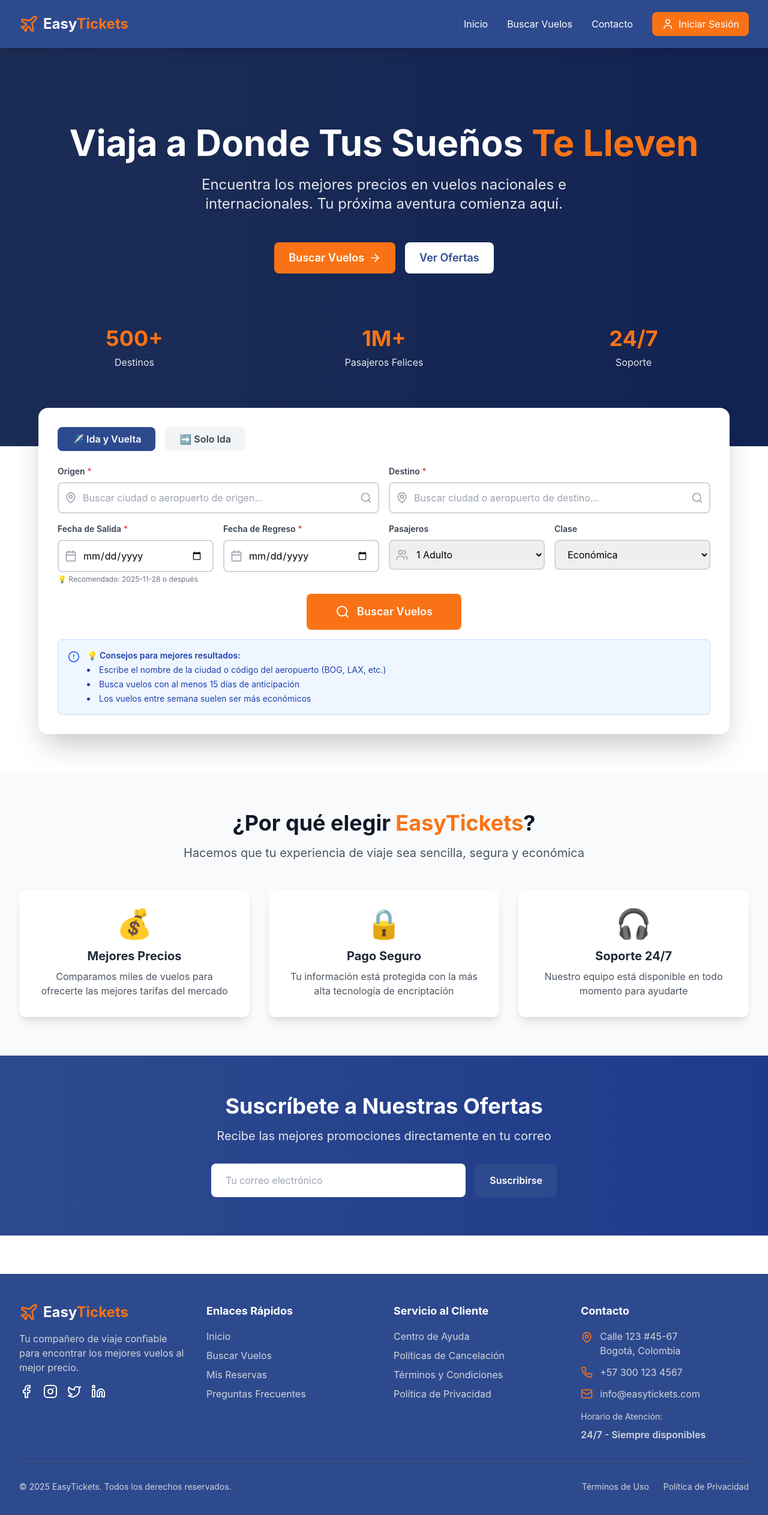
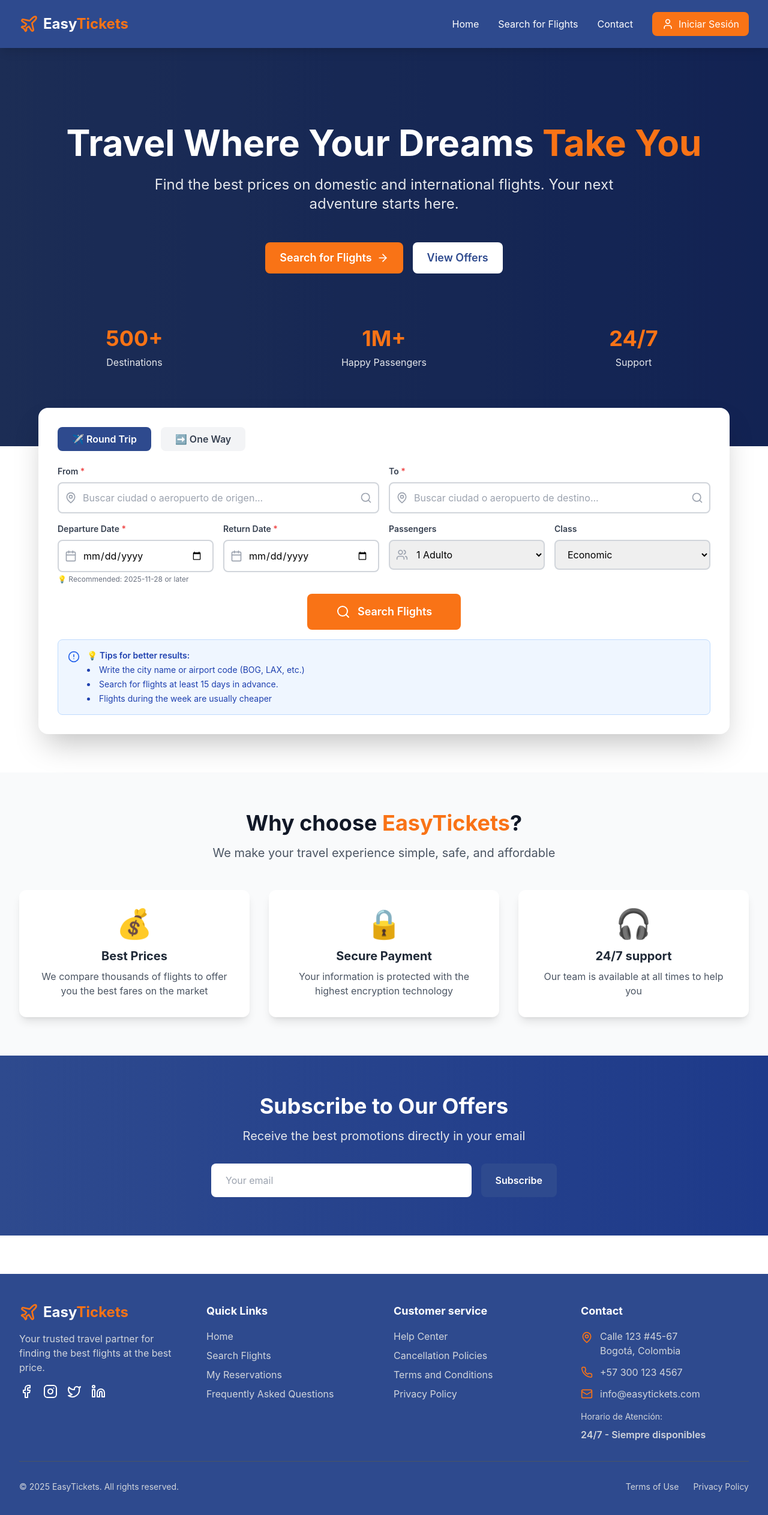
Before and after one commit to JhonEdward10/Aerolinea-EasyTicket, a React (Vite) app in the folder easytickets/: page / in a window 1280 px wide. Shown: the top 2526 px of the page at 60% size. Built offline with nearby package versions, Linux system fonts and the light colour scheme.

Commit message:
Cambiando idioma

```diff
--- a/easytickets/src/components/Footer.jsx
+++ b/easytickets/src/components/Footer.jsx
@@ -13,7 +13,7 @@ const Footer = () => {
               <span className="text-2xl font-bold">Easy<span className="text-secondary">Tickets</span></span>
             </div>
             <p className="text-gray-300 mb-4">
-              Tu compañero de viaje confiable para encontrar los mejores vuelos al mejor precio.
+              Your trusted travel partner for finding the best flights at the best price.
             </p>
             <div className="flex space-x-4">
               <a href="#" className="hover:text-secondary transition-colors duration-300">
@@ -33,26 +33,26 @@ const Footer = () => {
 
           {/* Quick Links */}
           <div>
-            <h3 className="text-lg font-bold mb-4">Enlaces Rápidos</h3>
+            <h3 className="text-lg font-bold mb-4">Quick Links</h3>
             <ul className="space-y-2">
               <li>
                 <a href="#inicio" className="text-gray-300 hover:text-secondary transition-colors duration-300">
-                  Inicio
+                  Home
                 </a>
               </li>
               <li>
                 <a href="#buscar" className="text-gray-300 hover:text-secondary transition-colors duration-300">
-                  Buscar Vuelos
+                  Search Flights
                 </a>
               </li>
               <li>
                 <a href="#" className="text-gray-300 hover:text-secondary transition-colors duration-300">
-                  Mis Reservas
+                  My Reservations
                 </a>
               </li>
               <li>
                 <a href="#" className="text-gray-300 hover:text-secondary transition-colors duration-300">
-                  Preguntas Frecuentes
+                  Frequently Asked Questions
                 </a>
               </li>
             </ul>
@@ -60,26 +60,26 @@ const Footer = () => {
 
           {/* Customer Service */}
           <div>
-            <h3 className="text-lg font-bold mb-4">Servicio al Cliente</h3>
+            <h3 className="text-lg font-bold mb-4">Customer service</h3>
             <ul className="space-y-2">
               <li>
                 <a href="#" className="text-gray-300 hover:text-secondary transition-colors duration-300">
-                  Centro de Ayuda
+                  Help Center
                 </a>
               </li>
               <li>
                 <a href="#" className="text-gray-300 hover:text-secondary transition-colors duration-300">
-                  Políticas de Cancelación
+                  Cancellation Policies
                 </a>
               </li>
               <li>
                 <a href="#" className="text-gray-300 hover:text-secondary transition-colors duration-300">
-                  Términos y Condiciones
+                  Terms and Conditions
                 </a>
               </li>
               <li>
                 <a href="#" className="text-gray-300 hover:text-secondary transition-colors duration-300">
-                  Política de Privacidad
+                  Privacy Policy
                 </a>
               </li>
             </ul>
@@ -87,7 +87,7 @@ const Footer = () => {
 
           {/* Contact Info */}
           <div>
-            <h3 className="text-lg font-bold mb-4">Contacto</h3>
+            <h3 className="text-lg font-bold mb-4">Contact</h3>
             <ul className="space-y-3">
               <li className="flex items-start space-x-3">
                 <MapPin className="w-5 h-5 text-secondary flex-shrink-0 mt-1" />
@@ -120,14 +120,14 @@ const Footer = () => {
         <div className="border-t border-gray-600 pt-8">
           <div className="flex flex-col md:flex-row justify-between items-center space-y-4 md:space-y-0">
             <p className="text-gray-300 text-sm text-center md:text-left">
-              © 2025 EasyTickets. Todos los derechos reservados.
+              © 2025 EasyTickets. All rights reserved.
             </p>
             <div className="flex items-center space-x-6">
               <a href="#" className="text-gray-300 hover:text-secondary transition-colors duration-300 text-sm">
-                Términos de Uso
+                Terms of Use
               </a>
               <a href="#" className="text-gray-300 hover:text-secondary transition-colors duration-300 text-sm">
-                Política de Privacidad
+                Privacy Policy
               </a>
             </div>
           </div>
--- a/easytickets/src/components/Hero.jsx
+++ b/easytickets/src/components/Hero.jsx
@@ -9,23 +9,23 @@ const Hero = () => {
       <div className="relative max-w-7xl mx-auto px-4 sm:px-6 lg:px-8 py-24 md:py-32">
         <div className="text-center space-y-6">
           <h1 className="text-4xl md:text-6xl font-bold leading-tight">
-            Viaja a Donde Tus Sueños
-            <span className="text-secondary"> Te Lleven</span>
+            Travel Where Your Dreams
+            <span className="text-secondary"> Take You</span>
           </h1>
 
           <p className="text-xl md:text-2xl text-gray-200 max-w-3xl mx-auto">
-            Encuentra los mejores precios en vuelos nacionales e internacionales.
-            Tu próxima aventura comienza aquí.
+            Find the best prices on domestic and international flights.
+            Your next adventure starts here.
           </p>
 
           <div className="flex flex-col sm:flex-row gap-4 justify-center items-center pt-6">
             <button className="btn-primary flex items-center space-x-2 text-lg">
-              <span>Buscar Vuelos</span>
+              <span>Search for Flights</span>
               <ArrowRight className="w-5 h-5" />
             </button>
 
             <button className="bg-white text-primary hover:bg-gray-100 font-semibold py-3 px-6 rounded-lg transition-all duration-300 text-lg">
-              Ver Ofertas
+              View Offers
             </button>
           </div>
 
@@ -33,15 +33,15 @@ const Hero = () => {
           <div className="grid grid-cols-1 md:grid-cols-3 gap-8 pt-16">
             <div className="space-y-2">
               <div className="text-4xl font-bold text-secondary">500+</div>
-              <div className="text-gray-200">Destinos</div>
+              <div className="text-gray-200">Destinations</div>
             </div>
             <div className="space-y-2">
               <div className="text-4xl font-bold text-secondary">1M+</div>
-              <div className="text-gray-200">Pasajeros Felices</div>
+              <div className="text-gray-200">Happy Passengers</div>
             </div>
             <div className="space-y-2">
               <div className="text-4xl font-bold text-secondary">24/7</div>
-              <div className="text-gray-200">Soporte</div>
+              <div className="text-gray-200">Support</div>
             </div>
           </div>
         </div>
--- a/easytickets/src/components/NavBar.jsx
+++ b/easytickets/src/components/NavBar.jsx
@@ -16,9 +16,9 @@ const Navbar = () => {
 
           {/* Desktop Menu */}
           <div className="hidden md:flex items-center space-x-8">
-            <a href="#inicio" className="hover:text-secondary transition-colors duration-300">Inicio</a>
-            <a href="#buscar" className="hover:text-secondary transition-colors duration-300">Buscar Vuelos</a>
-            <a href="#contacto" className="hover:text-secondary transition-colors duration-300">Contacto</a>
+            <a href="#inicio" className="hover:text-secondary transition-colors duration-300">Home</a>
+            <a href="#buscar" className="hover:text-secondary transition-colors duration-300">Search for Flights</a>
+            <a href="#contacto" className="hover:text-secondary transition-colors duration-300">Contact</a>
             <button className="flex items-center space-x-2 bg-secondary hover:bg-orange-600 px-4 py-2 rounded-lg transition-all duration-300">
               <User className="w-5 h-5" />
               <span>Iniciar Sesión</span>
--- a/easytickets/src/components/SearchFlights.jsx
+++ b/easytickets/src/components/SearchFlights.jsx
@@ -102,7 +102,7 @@ const SearchFlights = () => {
                 : 'bg-gray-100 text-gray-700 hover:bg-gray-200'
             }`}
           >
-            ✈️ Ida y Vuelta
+            ✈️ Round Trip
           </button>
           <button
             type="button"
@@ -116,14 +116,14 @@ const SearchFlights = () => {
                 : 'bg-gray-100 text-gray-700 hover:bg-gray-200'
             }`}
           >
-            ➡️ Solo Ida
+            ➡️ One Way
           </button>
         </div>
 
         <form onSubmit={handleSubmit}>
           <div className="grid grid-cols-1 md:grid-cols-2 gap-4 mb-4">
             <AirportSelector
-              label="Origen"
+              label="From"
               value={searchData.origin}
               onChange={handleOriginChange}
               placeholder="Buscar ciudad o aeropuerto de origen..."
@@ -131,7 +131,7 @@ const SearchFlights = () => {
             />
 
             <AirportSelector
-              label="Destino"
+              label="To"
               value={searchData.destination}
               onChange={handleDestinationChange}
               placeholder="Buscar ciudad o aeropuerto de destino..."
@@ -142,7 +142,7 @@ const SearchFlights = () => {
           <div className="grid grid-cols-1 md:grid-cols-2 lg:grid-cols-4 gap-4 mb-4">
             <div className="relative">
               <label className="block text-sm font-semibold text-gray-700 mb-2">
-                Fecha de Salida <span className="text-red-500">*</span>
+                Departure Date <span className="text-red-500">*</span>
               </label>
               <div className="relative">
                 <Calendar className="absolute left-3 top-1/2 transform -translate-y-1/2 text-gray-400 w-5 h-5" />
@@ -157,14 +157,14 @@ const SearchFlights = () => {
                 />
               </div>
               <p className="text-xs text-gray-500 mt-1">
-                💡 Recomendado: {recommendedMin} o después
+                💡 Recommended: {recommendedMin} or later
               </p>
             </div>
 
             {tripType === 'roundTrip' && (
               <div className="relative">
                 <label className="block text-sm font-semibold text-gray-700 mb-2">
-                  Fecha de Regreso <span className="text-red-500">*</span>
+                  Return Date <span className="text-red-500">*</span>
                 </label>
                 <div className="relative">
                   <Calendar className="absolute left-3 top-1/2 transform -translate-y-1/2 text-gray-400 w-5 h-5" />
@@ -182,7 +182,7 @@ const SearchFlights = () => {
             )}
 
             <div className="relative">
-              <label className="block text-sm font-semibold text-gray-700 mb-2">Pasajeros</label>
+              <label className="block text-sm font-semibold text-gray-700 mb-2">Passengers</label>
               <div className="relative">
                 <Users className="absolute left-3 top-1/2 transform -translate-y-1/2 text-gray-400 w-5 h-5" />
                 <select
@@ -201,17 +201,17 @@ const SearchFlights = () => {
             </div>
 
             <div className="relative">
-              <label className="block text-sm font-semibold text-gray-700 mb-2">Clase</label>
+              <label className="block text-sm font-semibold text-gray-700 mb-2">Class</label>
               <select
                 name="class"
                 value={searchData.class}
                 onChange={handleChange}
                 className="input-field"
               >
-                <option value="economy">Económica</option>
+                <option value="economy">Economic</option>
                 <option value="premium">Premium Economy</option>
                 <option value="business">Business</option>
-                <option value="first">Primera Clase</option>
+                <option value="first">First Class</option>
               </select>
             </div>
           </div>
@@ -225,12 +225,12 @@ const SearchFlights = () => {
               {loading ? (
                 <>
                   <Loader2 className="w-6 h-6 animate-spin" />
-                  <span>Buscando vuelos...</span>
+                  <span>Looking for flights...</span>
                 </>
               ) : (
                 <>
                   <Search className="w-6 h-6" />
-                  <span>Buscar Vuelos</span>
+                  <span>Search Flights</span>
                 </>
               )}
             </button>
@@ -239,11 +239,11 @@ const SearchFlights = () => {
           <div className="bg-blue-50 border border-blue-200 rounded-lg p-4 flex items-start space-x-3 mt-4">
             <AlertCircle className="w-5 h-5 text-blue-600 flex-shrink-0 mt-0.5" />
             <div className="text-sm text-blue-800">
-              <p className="font-semibold mb-1">💡 Consejos para mejores resultados:</p>
+              <p className="font-semibold mb-1">💡 Tips for better results:</p>
               <ul className="list-disc list-inside space-y-1">
-                <li>Escribe el nombre de la ciudad o código del aeropuerto (BOG, LAX, etc.)</li>
-                <li>Busca vuelos con al menos 15 días de anticipación</li>
-                <li>Los vuelos entre semana suelen ser más económicos</li>
+                <li>Write the city name or airport code (BOG, LAX, etc.)</li>
+                <li>Search for flights at least 15 days in advance.</li>
+                <li>Flights during the week are usually cheaper</li>
               </ul>
             </div>
           </div>
@@ -256,19 +256,19 @@ const SearchFlights = () => {
           {loading ? (
             <div className="text-center py-16">
               <div className="inline-block animate-spin rounded-full h-16 w-16 border-4 border-primary border-t-secondary"></div>
-              <p className="mt-4 text-gray-600 text-lg">Buscando los mejores vuelos con Google Flights...</p>
-              <p className="mt-2 text-gray-500 text-sm">Esto puede tomar unos segundos</p>
+              <p className="mt-4 text-gray-600 text-lg">Looking for the best flights with Google Flights...</p>
+              <p className="mt-2 text-gray-500 text-sm">This may take a few seconds</p>
             </div>
           ) : error ? (
             <div className="bg-red-50 border-2 border-red-200 rounded-xl p-8 text-center">
               <div className="text-6xl mb-4">❌</div>
-              <h3 className="text-2xl font-bold text-red-700 mb-2">Error al buscar vuelos</h3>
+              <h3 className="text-2xl font-bold text-red-700 mb-2">Error when searching for flights</h3>
               <p className="text-red-600 mb-4">{error}</p>
               <button
                 onClick={() => setError(null)}
                 className="btn-primary"
               >
-                Intentar de nuevo
+                Try again
               </button>
             </div>
           ) : flights.length > 0 ? (
@@ -280,8 +280,8 @@ const SearchFlights = () => {
                 <p className="text-gray-600">
                   📅 {searchData.departureDate}
                   {searchData.returnDate && ` - ${searchData.returnDate}`} •
-                  👥 {searchData.passengers} pasajero{searchData.passengers > 1 ? 's' : ''} •
-                  🎫 {searchData.class === 'economy' ? 'Económica' : searchData.class === 'business' ? 'Business' : searchData.class === 'first' ? 'Primera Clase' : 'Premium Economy'}
+                  👥 {searchData.passengers} Passenger{searchData.passengers > 1 ? 's' : ''} •
+                  🎫 {searchData.class === 'economy' ? 'Economic' : searchData.class === 'business' ? 'Business' : searchData.class === 'first' ? 'First Class' : 'Premium Economy'}
                 </p>
               </div>
               <FlightResults
@@ -293,12 +293,12 @@ const SearchFlights = () => {
           ) : (
             <div className="text-center py-16 bg-white rounded-xl shadow-lg">
               <div className="text-6xl mb-4">😔</div>
-              <h3 className="text-2xl font-bold text-gray-700 mb-2">No encontramos vuelos</h3>
+              <h3 className="text-2xl font-bold text-gray-700 mb-2">We can't find flights</h3>
               <p className="text-gray-500 mb-4">
-                No hay vuelos disponibles para la ruta {searchData.origin} → {searchData.destination}
+                There are no flights available for this route {searchData.origin} → {searchData.destination}
               </p>
               <p className="text-gray-400 text-sm">
-                Intenta modificar tus fechas o selecciona otros aeropuertos
+                Try changing your dates or selecting other airports
               </p>
             </div>
           )}
--- a/easytickets/src/pages/Home.jsx
+++ b/easytickets/src/pages/Home.jsx
@@ -16,35 +16,35 @@ const Home = () => {
         <div className="max-w-7xl mx-auto px-4 sm:px-6 lg:px-8">
           <div className="text-center mb-12">
             <h2 className="text-4xl font-bold text-gray-900 mb-4">
-              ¿Por qué elegir <span className="text-secondary">EasyTickets</span>?
+              Why choose <span className="text-secondary">EasyTickets</span>?
             </h2>
             <p className="text-xl text-gray-600 max-w-2xl mx-auto">
-              Hacemos que tu experiencia de viaje sea sencilla, segura y económica
+              We make your travel experience simple, safe, and affordable
             </p>
           </div>
 
           <div className="grid grid-cols-1 md:grid-cols-3 gap-8">
             <div className="bg-white rounded-xl shadow-lg p-8 text-center hover:shadow-2xl transition-all duration-300">
               <div className="text-5xl mb-4">💰</div>
-              <h3 className="text-xl font-bold text-gray-800 mb-2">Mejores Precios</h3>
+              <h3 className="text-xl font-bold text-gray-800 mb-2">Best Prices</h3>
               <p className="text-gray-600">
-                Comparamos miles de vuelos para ofrecerte las mejores tarifas del mercado
+                We compare thousands of flights to offer you the best fares on the market
               </p>
             </div>
 
             <div className="bg-white rounded-xl shadow-lg p-8 text-center hover:shadow-2xl transition-all duration-300">
               <div className="text-5xl mb-4">🔒</div>
-              <h3 className="text-xl font-bold text-gray-800 mb-2">Pago Seguro</h3>
+              <h3 className="text-xl font-bold text-gray-800 mb-2">Secure Payment</h3>
               <p className="text-gray-600">
-                Tu información está protegida con la más alta tecnología de encriptación
+                Your information is protected with the highest encryption technology
               </p>
             </div>
 
             <div className="bg-white rounded-xl shadow-lg p-8 text-center hover:shadow-2xl transition-all duration-300">
               <div className="text-5xl mb-4">🎧</div>
-              <h3 className="text-xl font-bold text-gray-800 mb-2">Soporte 24/7</h3>
+              <h3 className="text-xl font-bold text-gray-800 mb-2">24/7 support</h3>
               <p className="text-gray-600">
-                Nuestro equipo está disponible en todo momento para ayudarte
+                Our team is available at all times to help you
               </p>
             </div>
           </div>
@@ -55,19 +55,19 @@ const Home = () => {
       <section className="py-16 bg-gradient-to-r from-primary to-blue-900 text-white">
         <div className="max-w-4xl mx-auto px-4 sm:px-6 lg:px-8 text-center">
           <h2 className="text-3xl md:text-4xl font-bold mb-4">
-            Suscríbete a Nuestras Ofertas
+            Subscribe to Our Offers
           </h2>
           <p className="text-xl text-gray-200 mb-8">
-            Recibe las mejores promociones directamente en tu correo
+            Receive the best promotions directly in your email
           </p>
           <form className="flex flex-col sm:flex-row gap-4 max-w-xl mx-auto">
             <input
               type="email"
-              placeholder="Tu correo electrónico"
+              placeholder="Your email"
               className="flex-1 px-6 py-4 rounded-lg text-gray-800 focus:outline-none focus:ring-2 focus:ring-secondary"
             />
             <button type="submit" className="btn-secondary whitespace-nowrap">
-              Suscribirse
+              Subscribe
             </button>
           </form>
         </div>
```
Also changed, not shown: easytickets/src/pages/Flights.jsx (+9 -9 lines).
